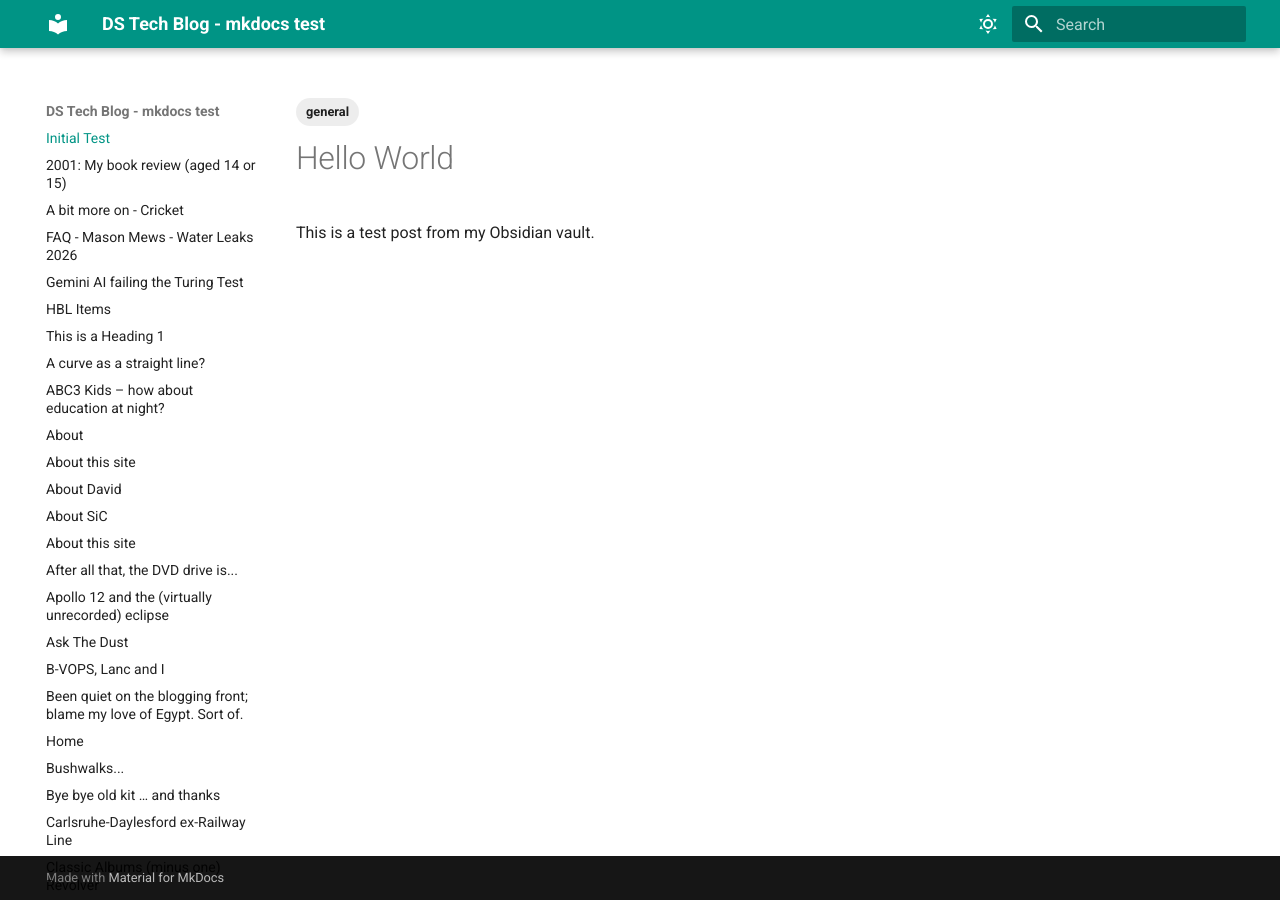
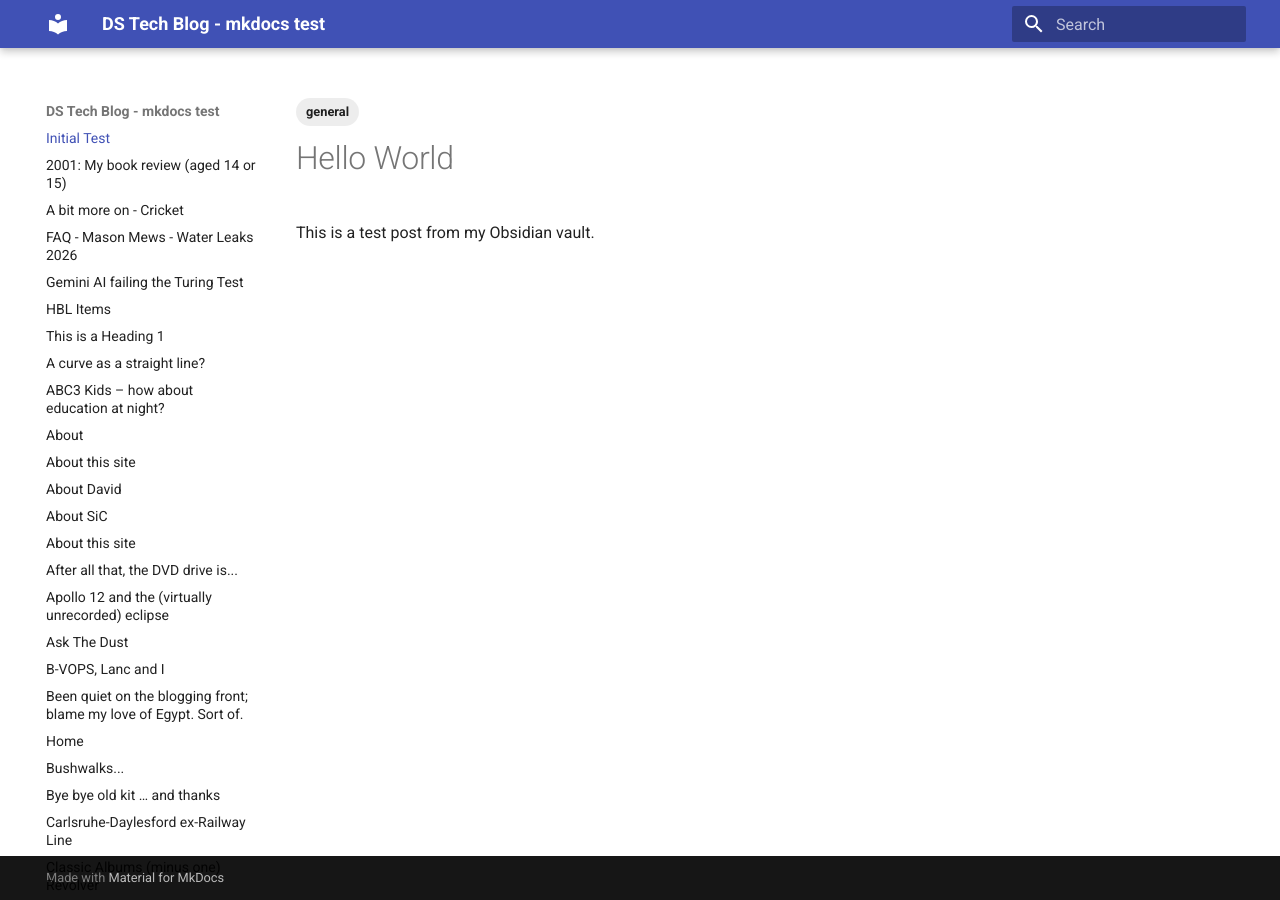
Before and after one commit to dwids/mkdocs, an MkDocs documentation site: the page built from docs/index.md, in a window 1280 px wide. Built offline with MkDocs 1.6.1 and Material for MkDocs 9.7.7, drawn with Linux system fonts in a browser that asks for light colours.

Commit message:
- pymdownx.blocks.admonition added to config yml remove theme from yml

```diff
--- a/mkdocs.yml
+++ b/mkdocs.yml
@@ -12,24 +12,3 @@ markdown_extensions:
   - pymdownx.details
   - pymdownx.superfences
   - pymdownx.blocks.admonition # This is the specific one for [!type]
-
-
-theme:
-  name: material
-  palette:
-    # Light mode
-    - media: "(prefers-color-scheme: light)"
-      scheme: default
-      primary: teal
-      accent: cyan
-      toggle:
-        icon: material/weather-sunny
-        name: Switch to dark mode
-    # Dark mode
-    - media: "(prefers-color-scheme: dark)"
-      scheme: slate
-      primary: teal
-      accent: cyan
-      toggle:
-        icon: material/weather-night
-        name: Switch to light mode
```
